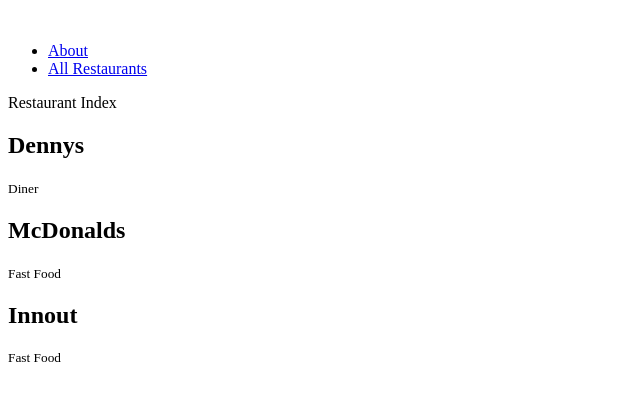
After one commit to amomack123/Food4Thought, a Django app: page /restaurants/ in a window 1280 px wide. The commit adds this page. Shown: the top 401 px of the page, without its empty margins (0-640 px from the left). Run offline with Django 5.2, Linux system fonts and the light colour scheme.

Commit message:
Added restaurant index in views and passed it into the template.

```diff
--- a/Yelp_API.py
+++ b/Yelp_API.py
@@ -31,7 +31,7 @@ response = requests.get(url=ENDPOINT,
 business_data = response.json()
 
 # print the data
-print(json.dumps(business_data, indent = 3))
+# print(json.dumps(business_data, indent = 3))
 
 # Define Phone Parameter - Phone Search - MUST START WITH "+" and the COUNTRY CODE
 #PARAMETERS = {'phone': '+18584340001'}
--- a/main_app/templates/base.html
+++ b/main_app/templates/base.html
@@ -10,7 +10,22 @@
         </title>
     </head>
     <body>
-        {% block body %}
-        {% endblock %}
-    </body>
+        <header>
+          <div>
+            <a href="/">
+              <img src=""/>
+            </a>
+          </div>
+          <nav>
+            <ul>
+              <li><a href="/about">About</a></li>
+              <li><a href="/restaurants">All Restaurants</a></li>
+            </ul>
+          </nav>
+        </header>
+        <main>
+         {% block content %}
+         {% endblock %}
+         </main>
+      </body>
 </html>
--- /dev/null
+++ b/main_app/templates/restaurants/index.html
@@ -0,0 +1,19 @@
+{% extends 'base.html' %}
+{% load static %}
+{% block head %}
+{% endblock %}
+{% block content %}
+
+<section>
+  <div>Restaurant Index</div>
+  {% for restaurant in restaurants %}
+    <div class="card">
+      <div class="card-content">
+        <h2 class="card-title">{{ restaurant.name }}</h2>
+        <p><small>{{ restaurant.category }}</small></p>
+      </div>
+    </div>
+  {% endfor %}
+</section>
+
+{% endblock %}
--- a/main_app/urls.py
+++ b/main_app/urls.py
@@ -4,4 +4,5 @@ from . import views
 urlpatterns = [
     path('', views.home, name='home'),
     path('about/', views.about, name='about'),
+    path('restaurants/', views.restaurant_index, name='restaurant-index'),
 ]
--- a/main_app/views.py
+++ b/main_app/views.py
@@ -5,3 +5,21 @@ def home(request):
 
 def about(request):
     return render(request, 'about.html')
+
+class Restaurant:
+    def __init__(self, yelp_id, name, location, category, image_url, favorited=False):
+        self.yelp_id = yelp_id
+        self.name = name
+        self.location = location
+        self.category = category
+        self.image_url = image_url
+        self.favorited = favorited
+
+restaurants = [
+    Restaurant(1, 'Dennys', 'Los Angeles', 'Diner', 'www.google.com'),
+    Restaurant(2, 'McDonalds', 'Seattle', 'Fast Food', 'www.bing.com'),
+    Restaurant(3, 'Innout', 'New York', 'Fast Food', 'www.yahoo.com'),
+]
+
+def restaurant_index(request):
+    return render(request, 'restaurants/index.html', {'restaurants': restaurants})
```
Also changed, not shown: main_app/static/css/home.css (added), main_app/static/css/restaurants/restaurant-index.css (added).
